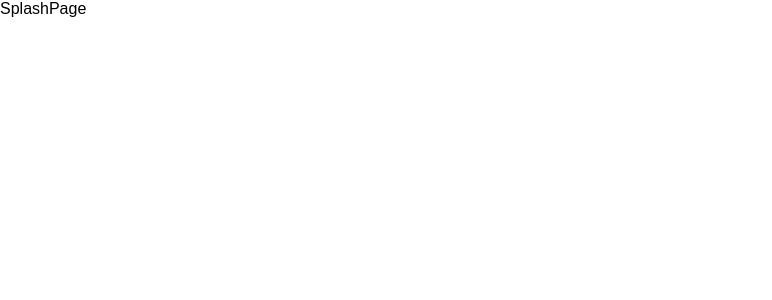
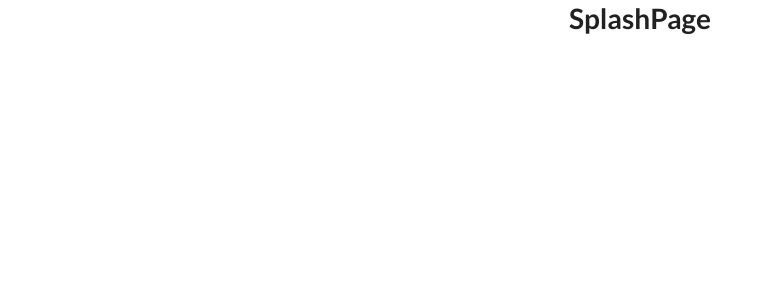
Before and after one commit to J8298c/TrelloPM, a React (Create React App) app in the folder client/: page / in a window 1280 px wide. Shown: the top 300 px of the page, without its empty margins (0-772 px from the left). Built offline with nearby package versions, Linux system fonts and the light colour scheme.

Commit message:
semantic react ui

```diff
--- a/client/package.json
+++ b/client/package.json
@@ -6,7 +6,9 @@
     "react": "^16.3.2",
     "react-dom": "^16.3.2",
     "react-router-dom": "^4.2.2",
-    "react-scripts": "1.1.4"
+    "react-scripts": "1.1.4",
+    "semantic-ui-css": "^2.3.1",
+    "semantic-ui-react": "^0.79.1"
   },
   "scripts": {
     "start": "react-scripts start",
--- a/client/src/App.css
+++ b/client/src/App.css
@@ -22,7 +22,18 @@
   font-size: large;
 }
 
+.app-title {
+  text-align: center;
+}
+.splash-btn {
+  margin: 0 auto;
+  display: block;
+}
 @keyframes App-logo-spin {
-  from { transform: rotate(0deg); }
-  to { transform: rotate(360deg); }
+  from {
+    transform: rotate(0deg);
+  }
+  to {
+    transform: rotate(360deg);
+  }
 }
--- a/client/src/RouterComponent.js
+++ b/client/src/RouterComponent.js
@@ -1,5 +1,6 @@
 import React from 'react';
 import { BrowserRouter, Route } from 'react-router-dom';
+
 import Splashpage from './components/Splashpage';
 const RouterComponent = () => (
   <BrowserRouter>
--- a/client/src/components/Splashpage.js
+++ b/client/src/components/Splashpage.js
@@ -1,5 +1,10 @@
 import React from 'react';
 
-const Splashpage = () => <div>SplashPage</div>;
-
+const Splashpage = () => (
+  <div>
+    <div>
+      <h1 className="app-title">SplashPage</h1>
+    </div>
+  </div>
+);
 export default Splashpage;
--- a/client/src/index.js
+++ b/client/src/index.js
@@ -3,6 +3,6 @@ import ReactDOM from 'react-dom';
 import './index.css';
 import App from './App';
 import registerServiceWorker from './registerServiceWorker';
-
+import 'semantic-ui-css/semantic.min.css';
 ReactDOM.render(<App />, document.getElementById('root'));
 registerServiceWorker();
```
Also changed, not shown: package.json (+7 -1 lines), 2 other files (tests, documents, lock files or other folders).
